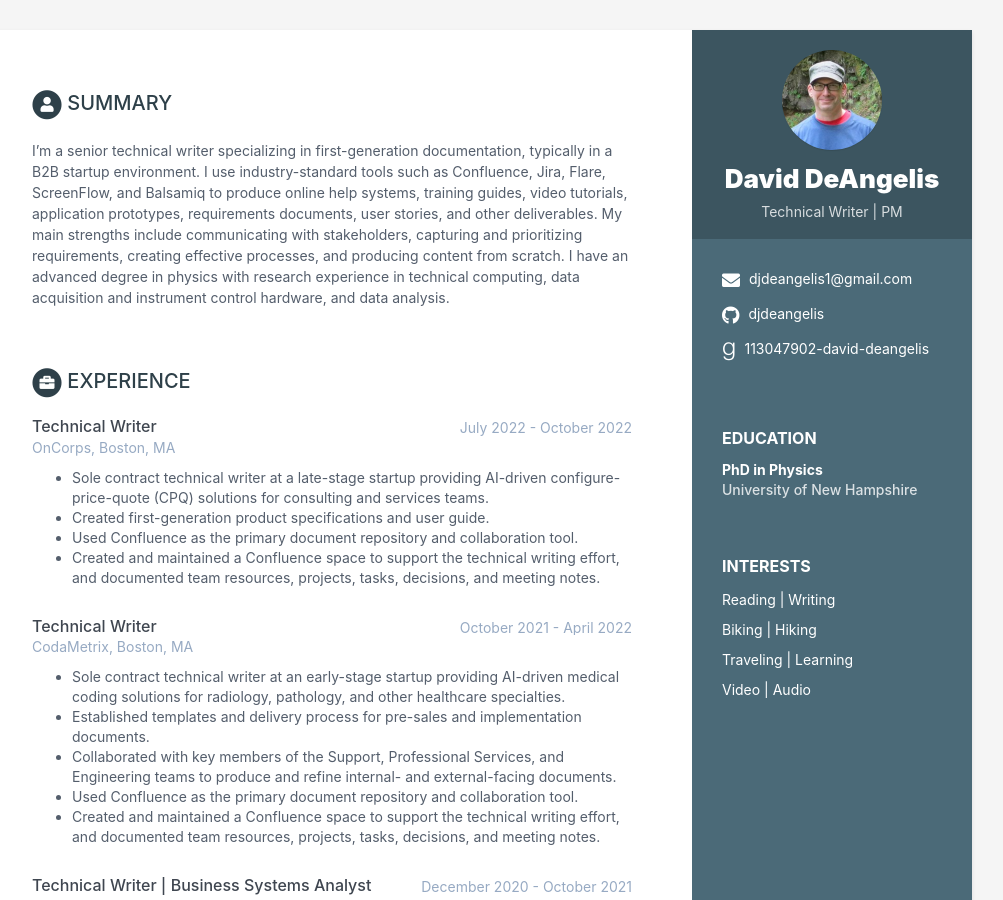
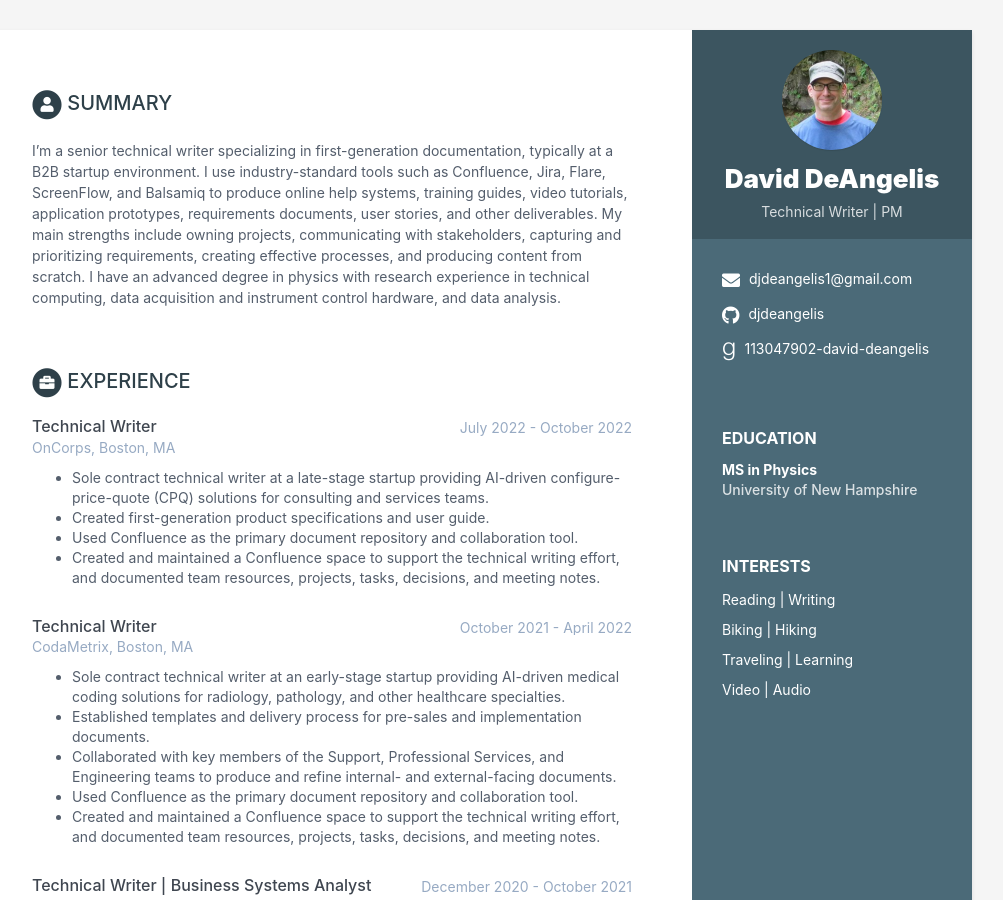
Before and after one commit to djdeangelis/djdeangelis.github.io, a Jekyll site: the page built from index.html, in a window 1280 px wide and 900 px high. Shown: the whole window, without its empty margins (168-1171 px from the left). Built offline with Jekyll 4.4.1, drawn with Linux system fonts in a browser that asks for light colours.

Commit message:
Updata data file

```diff
--- a/_data/data.yml
+++ b/_data/data.yml
@@ -45,14 +45,14 @@ sidebar:
 career-profile:
     title: Summary
     summary: |
-          I’m a senior technical writer specializing in first-generation documentation, typically in a B2B startup environment. I use industry-standard tools
+          I’m a senior technical writer specializing in first-generation documentation, typically at a B2B startup environment. I use industry-standard tools
           such as Confluence, Jira, Flare, ScreenFlow, and Balsamiq to produce online help systems, training guides, video tutorials, application prototypes,
-          requirements documents, user stories, and other deliverables. My main strengths include communicating with stakeholders, capturing and prioritizing
+          requirements documents, user stories, and other deliverables. My main strengths include owning projects, communicating with stakeholders, capturing and prioritizing
           requirements, creating effective processes, and producing content from scratch. I have an advanced degree in physics with research experience in
           technical computing, data acquisition and instrument control hardware, and data analysis.
 
 education:
-    - degree: PhD in Physics
+    - degree: MS in Physics
       university: University of New Hampshire
       time:
       details: |
```
